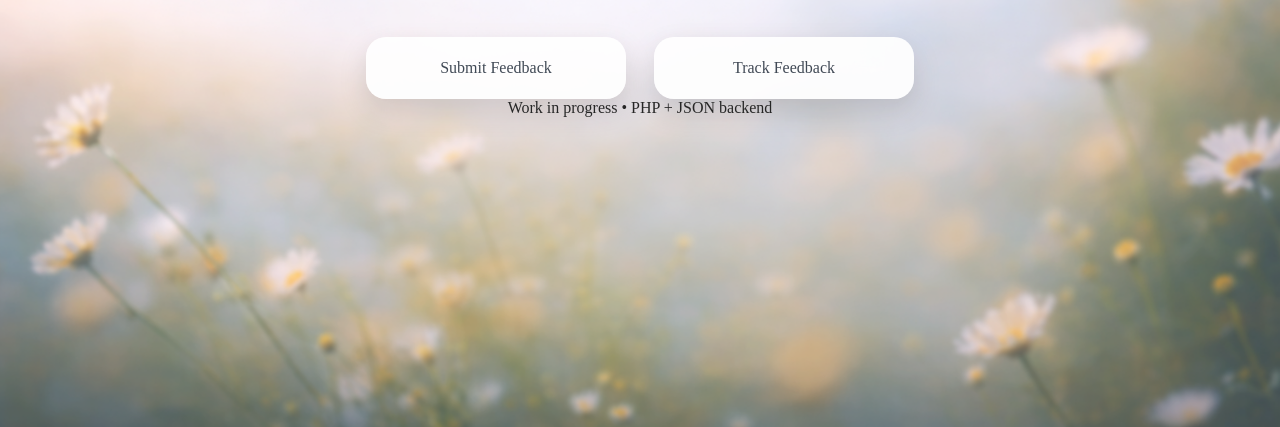
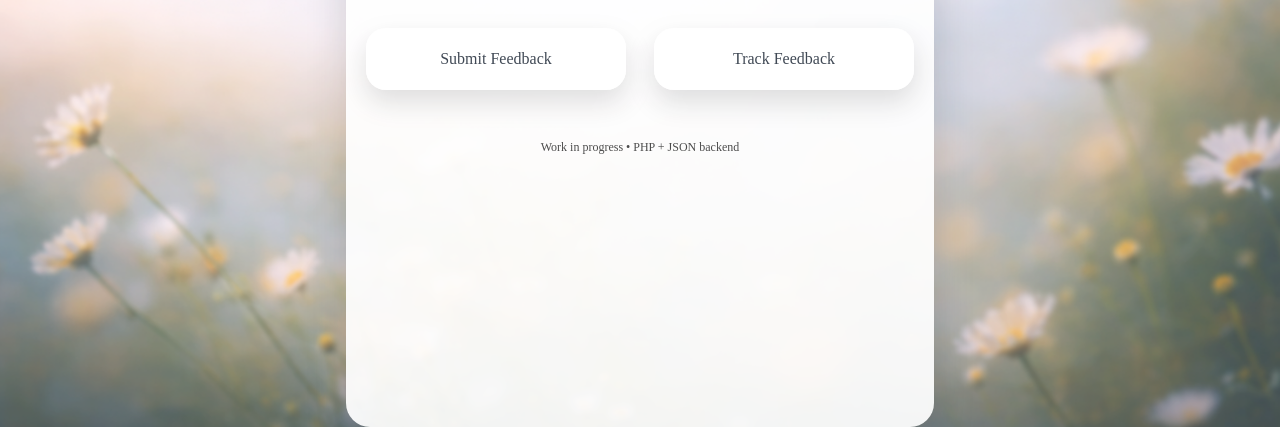
Before and after one commit to PoojaKaswan/anonymous-feedback-system, a plain HTML site: page index.html in a window 1280 px wide. Shown: the part 373-800 px from the top of the page. Drawn offline with Linux system fonts and the light colour scheme.

Commit message:
Enhancing Font Look home.css

```diff
--- a/assets/css/home.css
+++ b/assets/css/home.css
@@ -12,6 +12,9 @@
     max-width: 720px;
     margin: 0 auto;
     padding: 40px 20px;
+    background: rgba(255, 255, 255, 0.92);
+    border-radius: 24px;
+    box-shadow: 0 18px 40px rgba(0, 0, 0, 0.18);
 }
 
 .home-container h1 {
@@ -30,6 +33,8 @@
     display: flex;
     gap: 28px;
     justify-content: center;
+    margin-top: 30px;
+    margin-bottom: 30px;
 }
 
 .home-card {
@@ -49,6 +54,11 @@
     transform: translateY(-2px);
     box-shadow: 0 16px 34px rgba(0, 0, 0, 0.2);
 }
+footer {
+    margin-top: 20px;
+    font-size: 12px;
+    opacity: 0.7;
+}
 
 /* Responsive */
 @media (max-width: 600px) {
```
